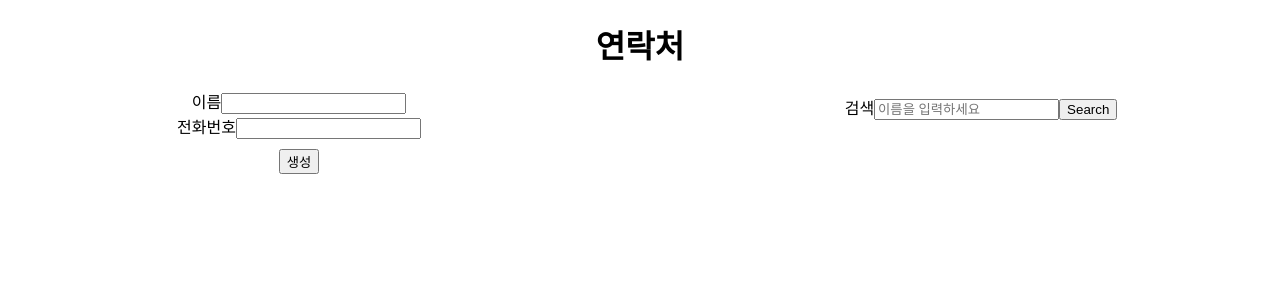
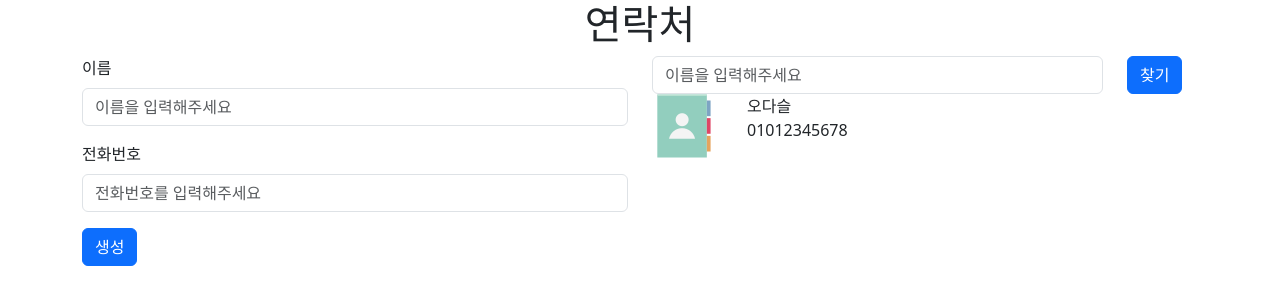
Before and after one commit to ohDASEUL/learning_code_collection, a React (Create React App) app: page / in a window 1280 px wide. Shown: the top 304 px of the page. Built offline with nearby package versions, Linux system fonts and the light colour scheme.

Commit message:
부트스트랩 이용해서 디자인 적용

```diff
--- a/package.json
+++ b/package.json
@@ -6,7 +6,9 @@
     "@testing-library/jest-dom": "^5.17.0",
     "@testing-library/react": "^13.4.0",
     "@testing-library/user-event": "^13.5.0",
+    "bootstrap": "^5.3.3",
     "react": "^18.3.1",
+    "react-bootstrap": "^2.10.4",
     "react-dom": "^18.3.1",
     "react-scripts": "5.0.1",
     "web-vitals": "^2.1.4"
--- a/src/App.css
+++ b/src/App.css
@@ -1,29 +1,3 @@
-/* 전체 컨테이너 스타일 */
-.main {
-  text-align: center;
+.title{
+    text-align: center;
 }
-
-/* 연락처 제목 스타일 */
-h1 {
-  text-align: center;
-}
-
-/* 메인 폰북 컨테이너 스타일 */
-.phone-book-main {
-  display: flex;
-  justify-content: space-between;
-  align-items: flex-start;
-  margin: 20px;
-  position: relative;
-}
-
-/* 개별 섹션 스타일 */
-.phone-book-create-main,
-.phone-book-search-main {
-  width: 45%;
-}
-
-/* 생성 버튼 스타일 */
-button {
-  margin-top: 10px;
-}
--- a/src/App.js
+++ b/src/App.js
@@ -1,63 +1,24 @@
-import React, { useState } from "react";
+import React from "react";
 import "./App.css";
+import 'bootstrap/dist/css/bootstrap.min.css';
+import { Col, Container, Row } from "react-bootstrap";
+import ContactForm from "./Components/ContactForm";
+import ContactList from "./Components/ContactList";
 
 function App() {
-  const [name, setName] = useState("");
-  const [phoneNumber, setPhoneNumber] = useState("");
-  const [searchTerm, setSearchTerm] = useState("");
-  const [searchResult, setSearchResult] = useState(null);
-
-  const handleCreate = () => {
-    if (name.trim() === "" || phoneNumber.trim() === "") {
-      console.log("이름과 전화번호를 입력하세요.");
-      return;
-    }
-    console.log(`이름: ${name}, 전화번호: ${phoneNumber}`);
-  };
-
-  const handleSearch = () => {
-    if(searchTerm.trim()===name){
-      setSearchResult({name,phoneNumber})
-    }else{
-      setSearchResult(null)
-    }
-  }
   return (
-    <div className="main">
-      <h1>연락처</h1>
-      <div className="phone-book-main">
-        <div className="phone-book-create-main">
-          <div className="phone-book-create-group">
-            <label>이름</label>
-            <input
-              type="text"
-              value={name}
-              onChange={(e) => setName(e.target.value)}
-            />
-          </div>
-          <div className="phone-book-create-group">
-            <label>전화번호</label>
-            <input
-              type="number"
-              value={phoneNumber}
-              onChange={(e) => setPhoneNumber(e.target.value)}
-            />
-          </div>
-          <button onClick={handleCreate}>생성</button>
-        </div>
-        <div className="divider"></div> {/* 세로 구분선 */}
-        <div className="phone-book-search-main">
-          <label>검색</label>
-          <input type="text" placeholder="이름을 입력하세요" value={searchTerm} onChange={(e)=> setSearchTerm(e.target.value)} />
-          <button onClick={handleSearch}>Search</button>
-          {searchResult && (
-            <div className="search-result">
-              <p>이름: {searchResult.name}</p>
-              <p>전화번호: {searchResult.phoneNumber}</p>
-            </div>
-          )}
-        </div>
-      </div>
+    <div className="app">
+      <h1 className="title">연락처</h1>
+      <Container>
+        <Row>
+          <Col>
+            <ContactForm/>
+          </Col>
+          <Col>
+            <ContactList/>
+          </Col>
+        </Row>
+      </Container>
     </div>
   );
 }
--- /dev/null
+++ b/src/Components/ContactForm.jsx
@@ -0,0 +1,25 @@
+import React from "react";
+import { Button, Form } from "react-bootstrap";
+
+const ContactForm = () => {
+  return (
+    <div>
+      <Form>
+        <Form.Group className="mb-3" controlId="formName">
+          <Form.Label>이름</Form.Label>
+          <Form.Control type="text" placeholder="이름을 입력해주세요" />
+        </Form.Group>
+
+        <Form.Group className="mb-3" controlId="formContant">
+          <Form.Label>전화번호</Form.Label>
+          <Form.Control type="number" placeholder="전화번호를 입력해주세요" />
+        </Form.Group>
+        <Button variant="primary" type="submit">
+          생성
+        </Button>
+      </Form>
+    </div>
+  );
+};
+
+export default ContactForm;
--- /dev/null
+++ b/src/Components/ContactItem.jsx
@@ -0,0 +1,18 @@
+import React from "react";
+import { Col, Row } from "react-bootstrap";
+
+const ContactItem = () => {
+  return (
+    <Row>
+      <Col lg={2}>
+        <img src="./media/contact-book-icon.png" />
+      </Col>
+      <Col lg={10}>
+        <div>오다슬</div>
+        <div>01012345678</div>
+      </Col>
+    </Row>
+  );
+};
+
+export default ContactItem;
--- /dev/null
+++ b/src/Components/ContactList.jsx
@@ -0,0 +1,14 @@
+import React from "react";
+import SearchBox from "./SearchBox";
+import ContactItem from "./ContactItem";
+
+const ContactList = () => {
+  return (
+    <div>
+      <SearchBox />
+      <ContactItem/>
+    </div>
+  );
+};
+
+export default ContactList;
--- /dev/null
+++ b/src/Components/SearchBox.jsx
@@ -0,0 +1,17 @@
+import React from "react";
+import { Button, Col, Form, Row } from "react-bootstrap";
+
+const SearchBox = () => {
+  return (
+    <Row>
+      <Col lg={10}>
+        <Form.Control type="text" placeholder="이름을 입력해주세요" />
+      </Col>
+      <Col lg={2}>
+        <Button variant="primary">찾기</Button>
+      </Col>
+    </Row>
+  );
+};
+
+export default SearchBox;
```
Also changed, not shown: public/media/contact-book-icon.png (added), 1 other file (tests, documents, lock files or other folders).
